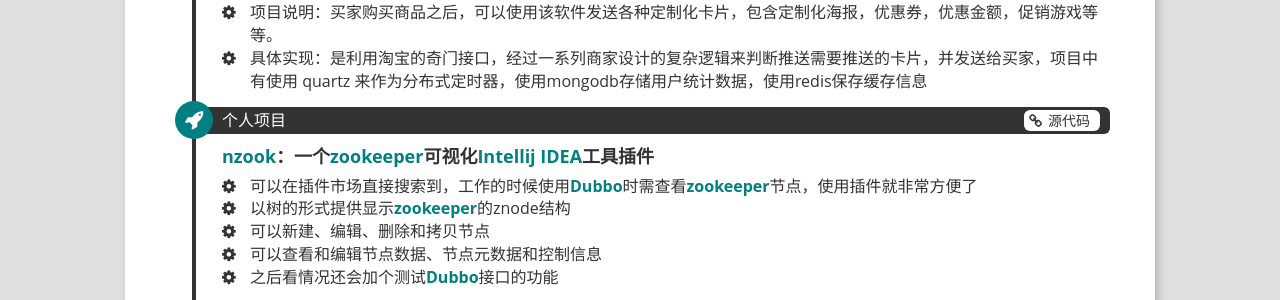
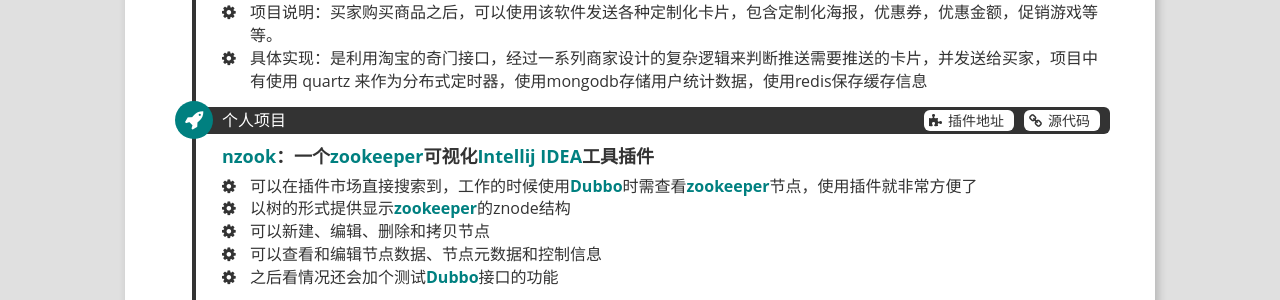
Before and after one commit to poison0/poison0.github.io, a Jekyll site: the page resume/index.html, which Jekyll copies as it is, in a window 1280 px wide. Shown: the part 1012-1312 px from the top of the page. Built offline with Jekyll 4.4.1, drawn with Linux system fonts in a browser that asks for light colours.

Commit message:
修改简历

```diff
--- a/resume/index.css
+++ b/resume/index.css
@@ -769,6 +769,9 @@
   margin-left: -19px;
   display: inline-block;
 }
+.experience-project—plugin.experience-project-link::before {
+   content: "\f12e"
+}
 .skills-item-description {
   padding-left: 0;
 }
--- a/resume/index.html
+++ b/resume/index.html
@@ -104,9 +104,16 @@
 <!--                    </dl>-->
                 </li>
                 <li class="timeline-item experience-project">
-                  <h3 class="timeline-title"><span class="experience-project-type">个人项目</span><span
-                          class="experience-title-aside"><a href="https://github.com/poison0/nzook"
-                                                            class="experience-project-link">源代码</a></span></h3>
+                  <h3 class="timeline-title"><span class="experience-project-type">个人项目</span>
+                    <span class="experience-title-aside">
+                      <a href="https://github.com/poison0/nzook"
+                         class="experience-project-link">源代码</a>
+                    </span>
+                    <span class="experience-title-aside">
+                      <a href="https://plugins.jetbrains.com/plugin/22051-nzook"
+                         class="experience-project-link experience-project—plugin">插件地址</a>
+                    </span>
+                  </h3>
                   <dl class="experience-description timeline-content">
                     <dt class="experience-project-name"><strong>nzook</strong>：一个<strong>zookeeper</strong>可视化<strong>Intellij IDEA</strong>工具插件</dt>
                     <dd class="experience-task">可以在插件市场直接搜索到，工作的时候使用<strong>Dubbo</strong>时需查看<strong>zookeeper</strong>节点，使用插件就非常方便了</dd>
@@ -120,7 +127,8 @@
                 <li class="timeline-item experience-project">
                   <h3 class="timeline-title"><span class="experience-project-type">个人项目</span><span
                       class="experience-title-aside"><a href="https://github.com/poison0/NClassReader"
-                        class="experience-project-link">源代码</a></span></h3>
+                        class="experience-project-link">源代码</a></span>
+                  </h3>
                   <dl class="experience-description timeline-content">
                     <dt class="experience-project-name"><strong>NclassReader</strong>：Java类文件结构查看器</dt>
                     <dd class="experience-task">写这个的原因主要是因为要熟悉class文件结构</dd>
```
